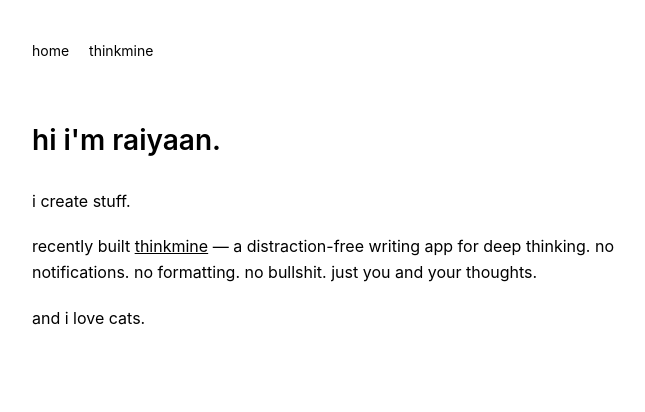
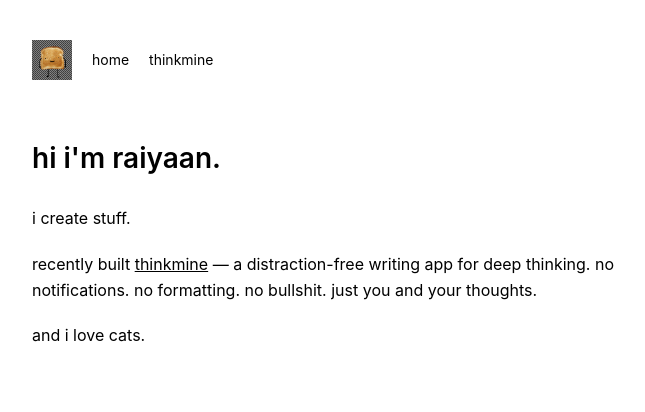
Before and after one commit to raiyaancreates/raiyaancreates.github.io, a plain HTML site: page index.html in a window 1280 px wide. Shown: the whole page, without its empty margins (303-948 px from the left). Drawn offline with Linux system fonts and the light colour scheme.

Commit message:
Add toast logo to website

```diff
--- a/index.html
+++ b/index.html
@@ -20,6 +20,7 @@
 
 <body>
     <nav>
+        <a href="/" class="logo-link"><img src="logo.png" alt="raiyaan logo" class="logo"></a>
         <a href="/">home</a>
         <a href="/thinkmine">thinkmine</a>
     </nav>
--- a/style.css
+++ b/style.css
@@ -18,6 +18,23 @@ nav {
     margin-bottom: 60px;
     display: flex;
     gap: 20px;
+    align-items: center;
+}
+
+.logo-link {
+    text-decoration: none !important;
+    display: flex;
+    align-items: center;
+}
+
+.logo {
+    height: 40px;
+    width: auto;
+    transition: transform 0.2s ease;
+}
+
+.logo-link:hover .logo {
+    transform: scale(1.1);
 }
 
 nav a {
```
Also changed, not shown: logo.png (added).
